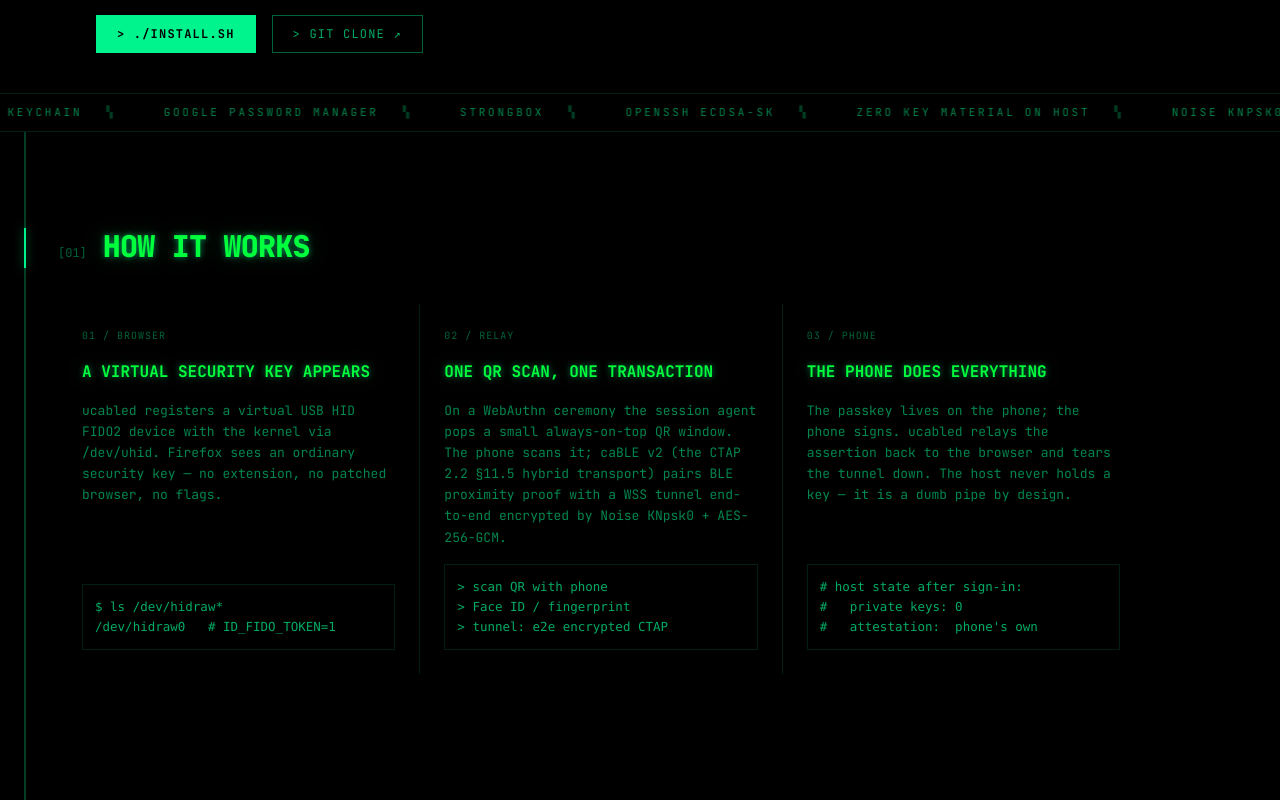
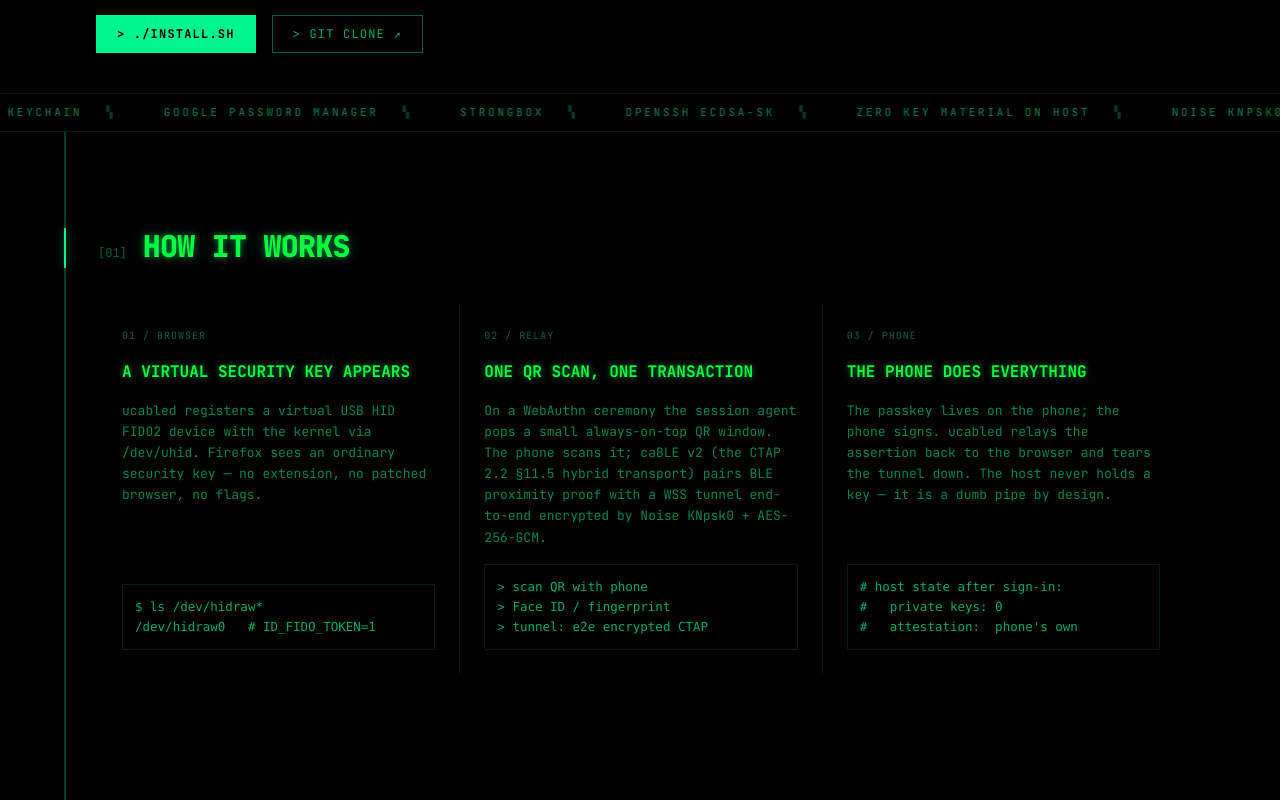
Before and after one commit to fuzy112/ucabled, a React (Vite) app: page / in a window 1280 px wide. Shown: the part 1040-1840 px from the top of the page. Built offline with nearby package versions, Linux system fonts and the light colour scheme.

Commit message:
Centre the sections on the website
Section combined mx-auto with ml-2/sm:ml-6; the ml utility overrode the
left auto margin, so every section sat against the left edge while the
header and hero stayed centred.  Drop the ml override so the centring
classes match the header's.

```diff
--- a/src/components/Section.tsx
+++ b/src/components/Section.tsx
@@ -12,7 +12,7 @@ export default function Section({
   children: React.ReactNode;
 }) {
   return (
-    <section id={id} className="sec-rule relative mx-auto max-w-6xl px-5 sm:px-8 py-16 sm:py-24 ml-2 sm:ml-6">
+    <section id={id} className="sec-rule relative mx-auto max-w-6xl px-5 sm:px-8 py-16 sm:py-24">
       <span className="sec-bar absolute -left-[2px] top-16 sm:top-24 h-10 w-[2px]" />
       <Reveal>
         <div className="mb-10 flex items-baseline gap-4">
```
